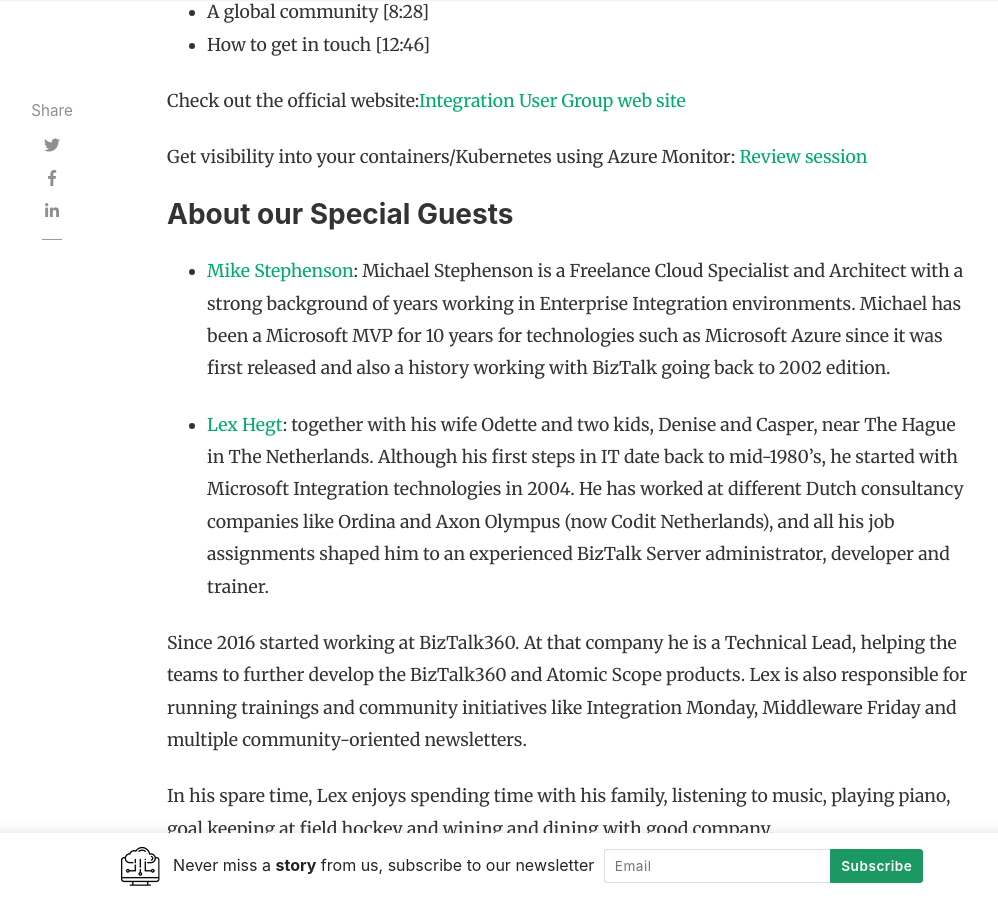
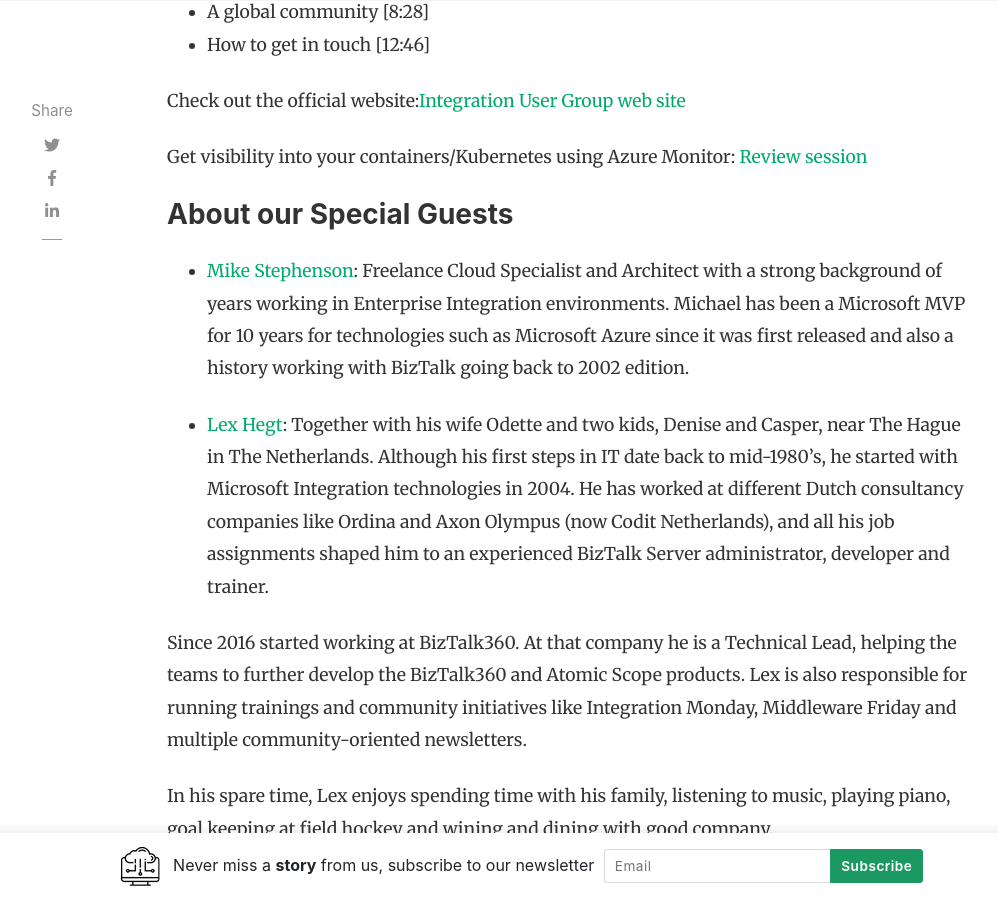
Before and after one commit to daveRendon/wikiazure-podcast, a Jekyll site: the page built from _posts/2019-12-10-episode-07-integration-user-group.md, in a window 1280 px wide and 900 px high, scrolled down 1430 px. Shown: the whole window, without its empty margins (118-1116 px from the left). Built offline with Jekyll 4.4.1, drawn with Linux system fonts in a browser that asks for light colours; nearby versions of some CDN libraries; comment, search, counter and statistics services are not loaded.

Commit message:
Update 2019-12-10-episode-07-integration-user-group.md

```diff
--- a/_posts/2019-12-10-episode-07-integration-user-group.md
+++ b/_posts/2019-12-10-episode-07-integration-user-group.md
@@ -41,10 +41,10 @@
 
 <h3> About our Special Guests</h3>
 
-+ <a href="https://www.linkedin.com/in/michaelstephensonuk1/" target="_blank">Mike Stephenson</a>: Michael Stephenson is a Freelance Cloud Specialist and Architect with a strong background of years working in Enterprise Integration environments. Michael has been a Microsoft MVP for 10 years for technologies such as Microsoft Azure since it was first released and also a history working with BizTalk going back to 2002 edition.
++ <a href="https://www.linkedin.com/in/michaelstephensonuk1/" target="_blank">Mike Stephenson</a>: Freelance Cloud Specialist and Architect with a strong background of years working in Enterprise Integration environments. Michael has been a Microsoft MVP for 10 years for technologies such as Microsoft Azure since it was first released and also a history working with BizTalk going back to 2002 edition.
 
 
-+ <a href="https://www.linkedin.com/in/richard-hooper-598a1412/" target="_blank">Lex Hegt</a>:  together with his wife Odette and two kids, Denise and Casper, near The Hague in The Netherlands. Although his first steps in IT date back to mid-1980’s, he started with Microsoft Integration technologies in 2004. He has worked at different Dutch consultancy companies like Ordina and Axon Olympus (now Codit Netherlands), and all his job assignments shaped him to an experienced BizTalk Server administrator, developer and trainer.
++ <a href="https://www.linkedin.com/in/lexhegt/" target="_blank">Lex Hegt</a>:  Together with his wife Odette and two kids, Denise and Casper, near The Hague in The Netherlands. Although his first steps in IT date back to mid-1980’s, he started with Microsoft Integration technologies in 2004. He has worked at different Dutch consultancy companies like Ordina and Axon Olympus (now Codit Netherlands), and all his job assignments shaped him to an experienced BizTalk Server administrator, developer and trainer.
 
 Since 2016 started working at BizTalk360. At that company he is a Technical Lead, helping the teams to further develop the BizTalk360 and Atomic Scope products. Lex is also responsible for running trainings and community initiatives like Integration Monday, Middleware Friday and multiple community-oriented newsletters.
 
```
